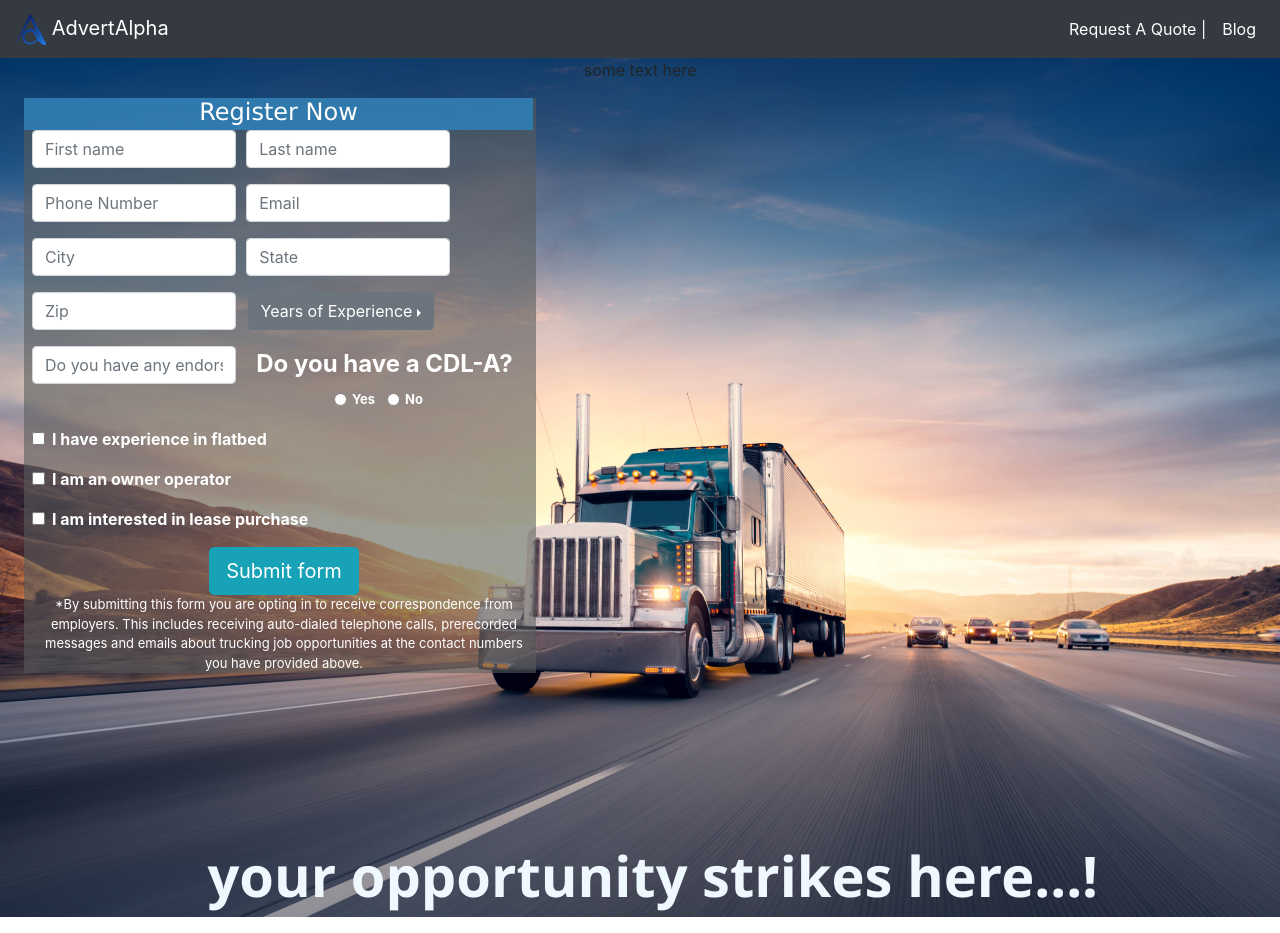
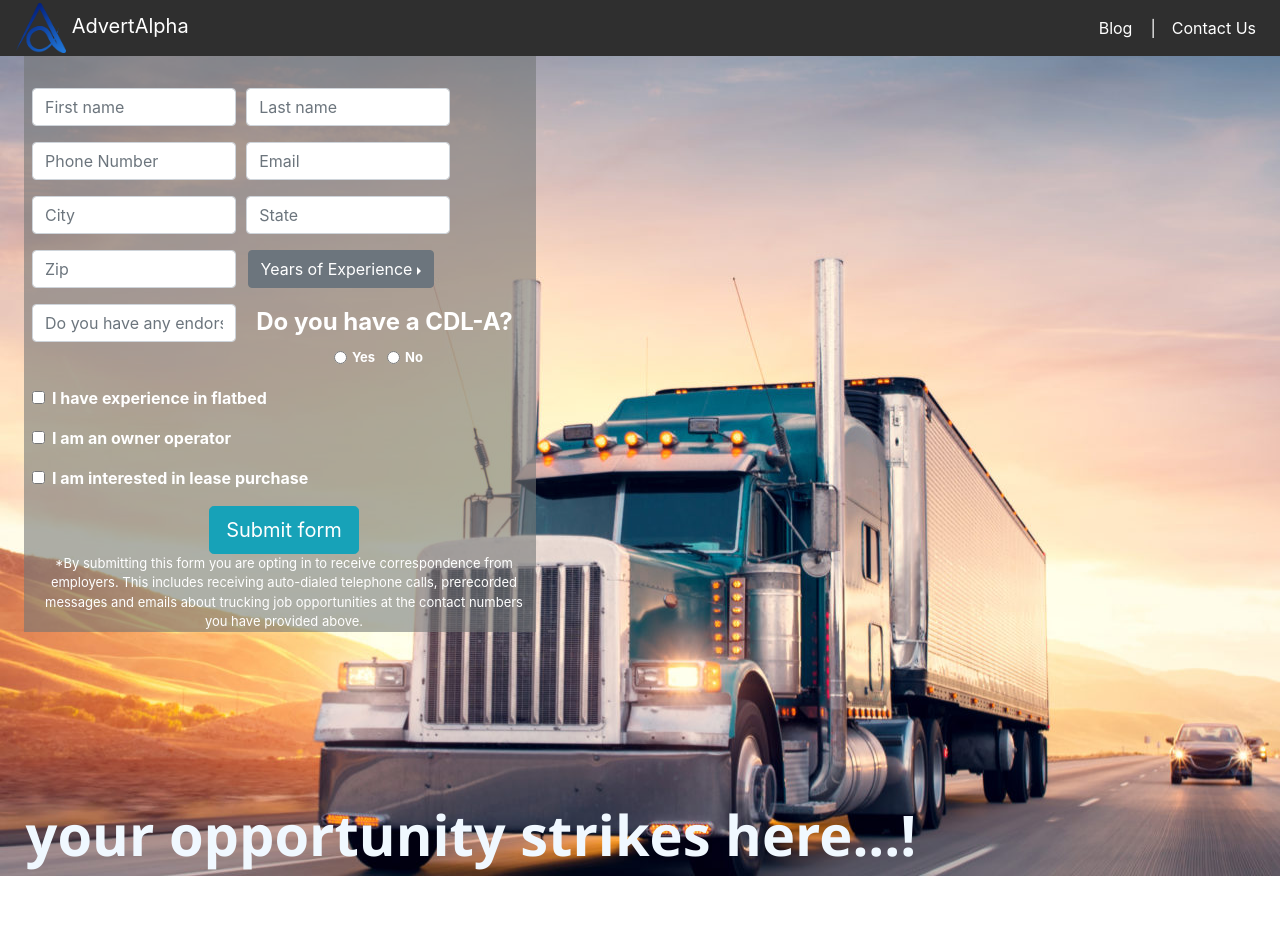
Before and after one commit to nvk1305/AdvertsAlpha, a React (Create React App) app in the folder website/: page / in a window 1280 px wide. After the commit the page ends 892 px from the top, so only its background shows below. Built offline with nearby package versions, Linux system fonts and the light colour scheme.

Commit message:
updated files

```diff
--- a/website/src/App.css
+++ b/website/src/App.css
@@ -1,6 +1,6 @@
-.App {
+/* .App {
   text-align: center;
-}
+} */
 
 .App-logo {
   height: 40vmin;
@@ -28,6 +28,8 @@
   color: #61dafb;
 }
 
+
+
 @keyframes App-logo-spin {
   from {
     transform: rotate(0deg);
@@ -38,27 +40,43 @@
 }
 
 .container-form {
+  padding-top: 2vh;
   width: 40%;
   font-weight: bolder;
   text-align: center;
   margin-left: 3vh;
   padding-left: 1vh;
-  background-color: rgba(89, 92, 92, 0.582);
-  border: 0;
-  position: 'absolute';
+  background-color: rgba(115, 117, 117, 0.582);
   color: rgb(255, 255, 255);
 }
 
+.form {
+  margin-top: 2vh;
+}
+.container-homePage {
+  background-image: url("truck.jpg");
+  background-position: center;
+}
+
 .applyNow {
-  position: 'absolute';
+  /* position: 'absolute'; */
   margin-left: -1vh;
   width: 101%;
-  height: 4vh;
+  height: 5vh;
   background-color: rgba(37, 148, 221, 0.596);
   font-family: Verdana, Arial, Helvetica, sans-serif;
   color: white;
 }
 
+/* .container-navbar {
+  margin-bottom: 2vw;
+} */
+
+
+.navbar {
+  background-color: #000000d0;
+  height: 7vh;
+}
 
 .container-blog {
   margin-top: 15vh;
--- a/website/src/App.js
+++ b/website/src/App.js
@@ -5,7 +5,8 @@ import Requestaquote from './Requestaquote'
 import { Nav, Navbar } from 'react-bootstrap'
 import Blog from './Blog'
 import 'bootstrap/dist/css/bootstrap.min.css';
-import AA from './advertalphaicon.png'
+import logo from './advertalphaicon.png'
+// import logo from './logo1.png'
 
 class App extends React.Component {
   constructor(props) {
@@ -19,16 +20,21 @@ class App extends React.Component {
     this.setState({ activeKey: selectedKey })
   }
 
+  handleNavbarOnClick = () => {
+    this.setState({ activeKey: "1" })
+  }
+
   render() {
     console.log(this.state.activeKey)
     return (
       <div className="App" >
-        <div>
-          <Navbar class="navbar navbar-fixed-top" activeKey={this.state.activeKey} bg="dark" variant="dark">
-            <Navbar.Brand href="./Homepage"><img width="30px" height="30px" src={AA} ></img> AdvertAlpha </Navbar.Brand>
+        <div className="container-navbar">
+          {/* <Navbar class="navbar navbar-fixed-top" activeKey={this.state.activeKey} bg="dark" variant="dark"> */}
+          <Navbar class="navbar" activeKey={this.state.activeKey} variant="dark">
+            <Navbar.Brand onClick={this.handleNavbarOnClick}><img width="50px" height="50px" src={logo} ></img> AdvertAlpha </Navbar.Brand>
             <Nav className="ml-auto">
-              <Nav.Link eventKey={2} active={this.state.activeKey} onSelect={this.handleClick}>Request A Quote {" "}|</Nav.Link>
-              <Nav.Link eventKey={3} active={this.state.activeKey} onSelect={this.handleClick}>Blog</Nav.Link>
+              <Nav.Link eventKey={3} active={this.state.activeKey} onSelect={this.handleClick}>Blog<span>&nbsp;&nbsp;&nbsp;&nbsp;</span>|</Nav.Link>
+              <Nav.Link eventKey={2} active={this.state.activeKey} onSelect={this.handleClick}>Contact Us</Nav.Link>
             </Nav>
           </Navbar>
         </div>
--- a/website/src/Blog.js
+++ b/website/src/Blog.js
@@ -13,7 +13,7 @@ class Blog extends React.Component {
 
                 <div className="container-blog-data" style={{ textAlign: "left", textIndent: "5vw", marginLeft: "2vw" }}>
                     <div>
-                        <p>At FindMeALead, we help recruiters get the most relevant jobseekers for their listings and most relevant jobs for the job seekers. To achieve that, to add a
+                        <p>At Advertalpha, we help recruiters get the most relevant jobseekers for their listings and most relevant jobs for the job seekers. To achieve that, to add a
                     pinch of quality to service, we are validating the information before serving it.</p>
 
                         <p>When we say “Validation”, we would need to get in touch with job seekers and employers. We do that on phone calls, texts, emails, and video calls too.
--- a/website/src/Homepage.js
+++ b/website/src/Homepage.js
@@ -2,12 +2,12 @@ import React from 'react'
 import { Form, Button, Col, Dropdown, DropdownButton } from 'react-bootstrap'
 import desktopImage from './truck.jpg';
 
-var sectionStyle = {
-    backgroundPosition: 'center',
-    backgroundSize: 'cover',
-    backgroundRepeat: 'no-repeat',
-    backgroundImage: `url(${desktopImage})`
-  };
+// var sectionStyle = {
+//     backgroundPosition: 'center',
+//     backgroundSize: 'cover',
+//     backgroundRepeat: 'no-repeat',
+//     backgroundImage: `url(${desktopImage})`,
+// };
 
 class Homepage extends React.Component {
     constructor(props) {
@@ -68,17 +68,14 @@ class Homepage extends React.Component {
 
 
     render() {
-
         return (
-                <div style={ sectionStyle }>
-                    <div>
-                        <p>some text here</p>
-                    </div>
+            <div className="container-homePage">
+                {/* <div className="container-form"> */}
+                {/* <div className="applyNow">
+                    <h4>Register Now</h4>
+                </div> */}
                 <div className="container-form">
-                        <div className="applyNow">
-                            <h4>Register Now</h4>
-                        </div>
-                        <Form noValidate validated={this.state.validated} onSubmit={this.handleSubmit}>
+                    <Form className="form" noValidate validated={this.state.validated} onSubmit={this.handleSubmit}>
                         <Form.Row>
                             <Form.Group as={Col} md="5" controlId="validationCustom01">
                                 {/* <Form.Label>First name</Form.Label> */}
@@ -308,8 +305,9 @@ class Homepage extends React.Component {
                                 about trucking job opportunities at the contact numbers you have provided above.</p>
                         </div>
                     </Form >
+                </div>
 
-                    </div >
+                {/* </div > */}
                 <div className="opportunityText">
                     {/* <h1>Your opportunity strikes here.</h1> */}
                     <p>your opportunity strikes here...!</p>
```
Also changed, not shown: website/src/logo1.png (added), website/src/logo2.png (added). Lines whose indentation alone changed are shown as unchanged.
